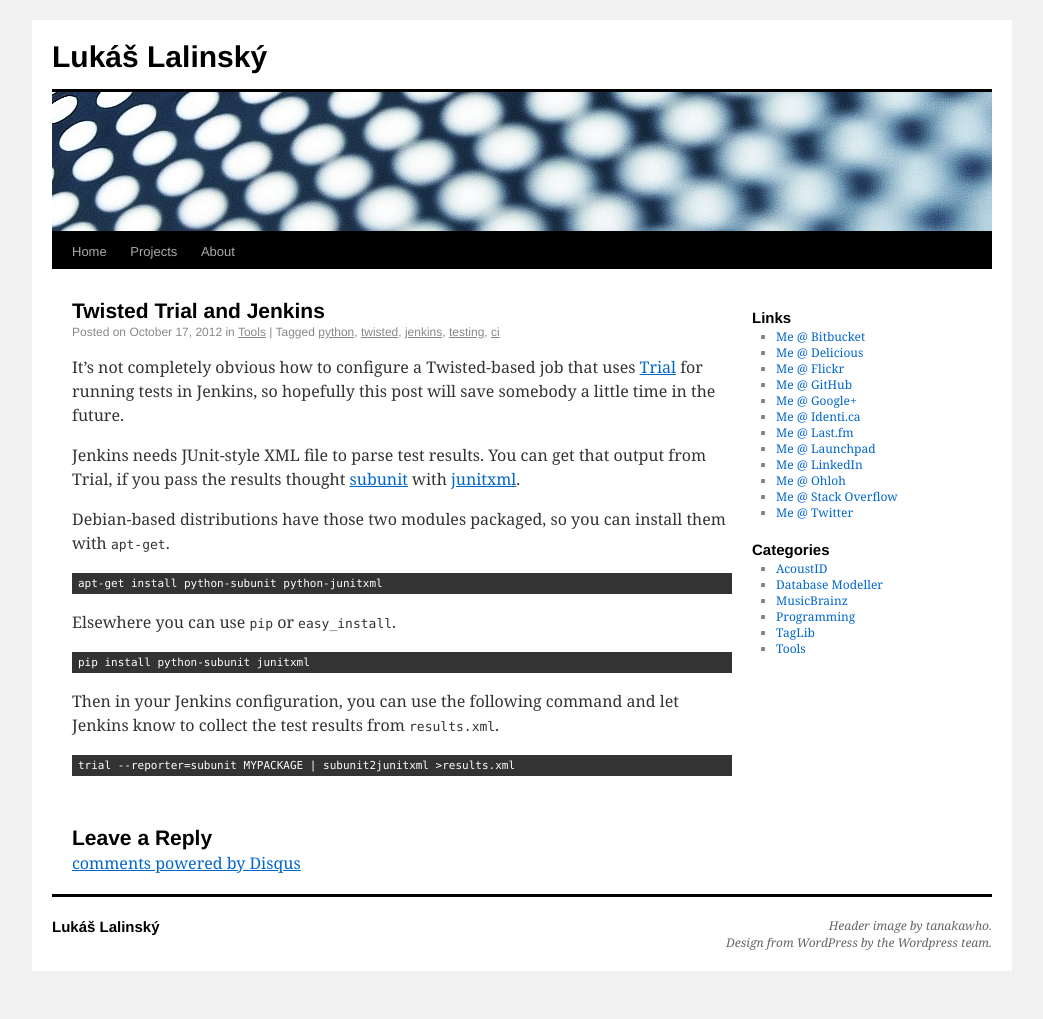
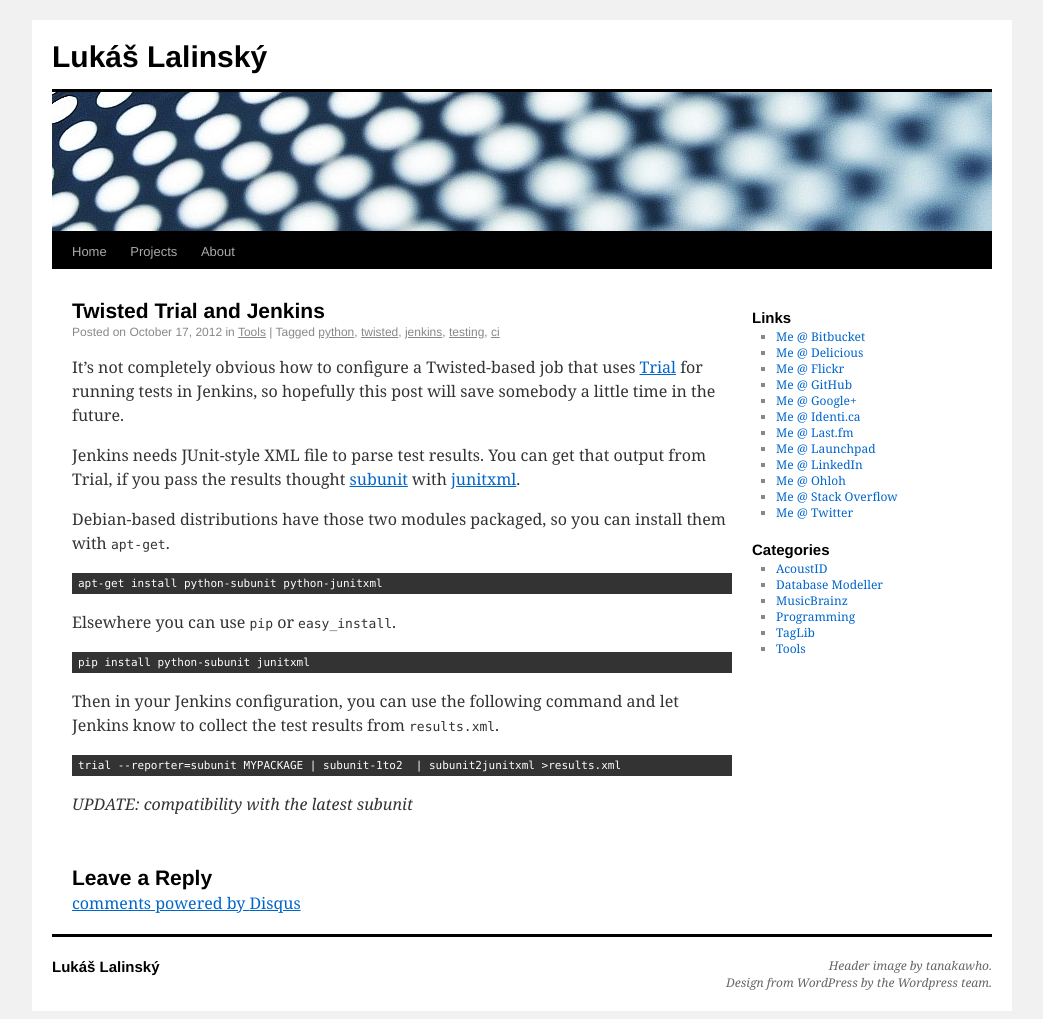
Before and after one commit to lalinsky/website, a Jekyll site: the page built from _posts/2012-10-17-twisted-trial-and-jenkins.md, in a window 1280 px wide. Shown: the whole page, without its empty margins (118-1161 px from the left). Built offline with Jekyll 4.4.1, drawn with Linux system fonts in a browser that asks for light colours; Markdown is read by kramdown in place of the engine named in the settings; comment, search, counter and statistics services are not loaded; before the commit the page ends 979 px from its top, so only the background shows below that.

Commit message:
Fix the trial/jenkins post

```diff
--- a/_posts/2012-10-17-twisted-trial-and-jenkins.md
+++ b/_posts/2012-10-17-twisted-trial-and-jenkins.md
@@ -25,7 +25,9 @@ Elsewhere you can use `pip` or `easy_install`.
 
 Then in your Jenkins configuration, you can use the following command and let Jenkins know to collect the test results from `results.xml`.
 
-    trial --reporter=subunit MYPACKAGE | subunit2junitxml >results.xml
+    trial --reporter=subunit MYPACKAGE | subunit-1to2  | subunit2junitxml >results.xml
+
+*UPDATE: compatibility with the latest subunit*
 
 [subunit]: http://pypi.python.org/pypi/python-subunit
 [junitxml]: http://pypi.python.org/pypi/junitxml
```
